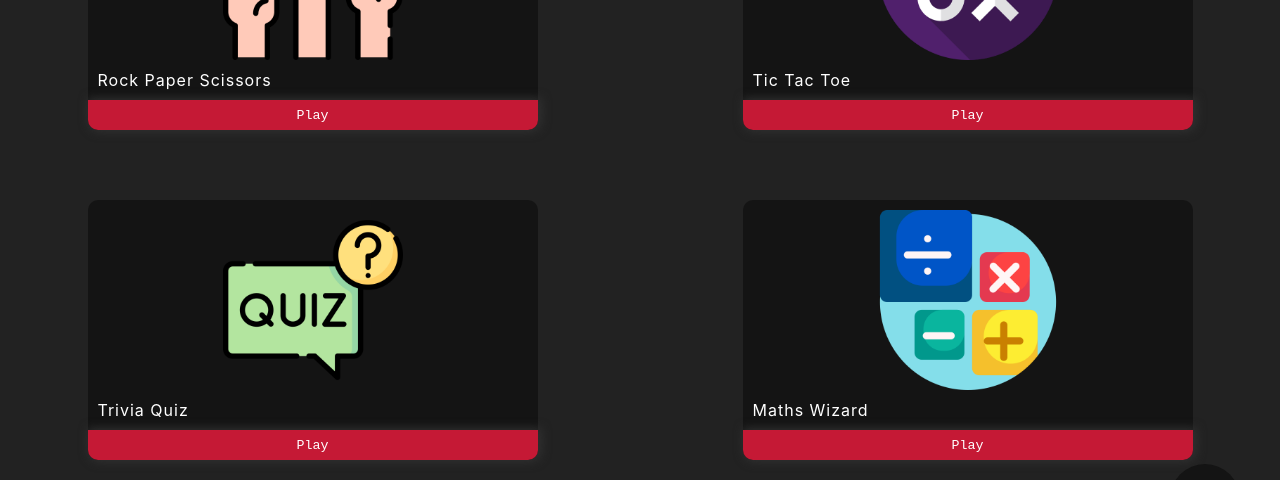
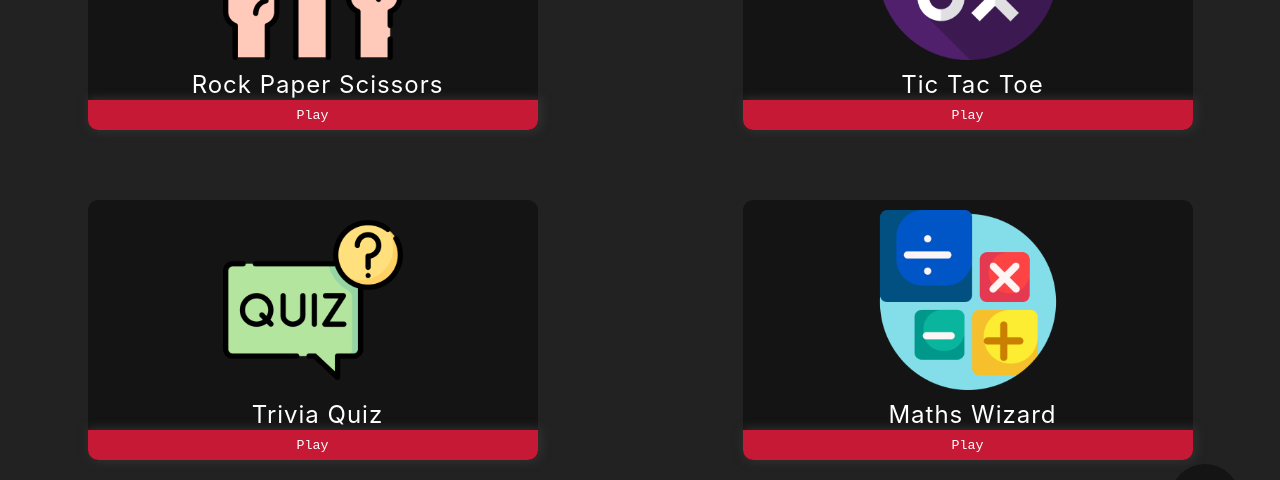
Before and after one commit to palakgupta2712/bored-games, a React (Vite) app: page /home in a window 1280 px wide. Shown: the part 226-706 px from the top of the page. Built offline with nearby package versions, Linux system fonts and the light colour scheme.

Commit message:
text align - center for title

```diff
--- a/src/components/Card/Card.module.css
+++ b/src/components/Card/Card.module.css
@@ -18,6 +18,8 @@
   margin: auto;
   padding-left: 10px;
   letter-spacing: 1px;
+  text-align: center;
+  font-size: 24px;
 }
 
 .action {
```
